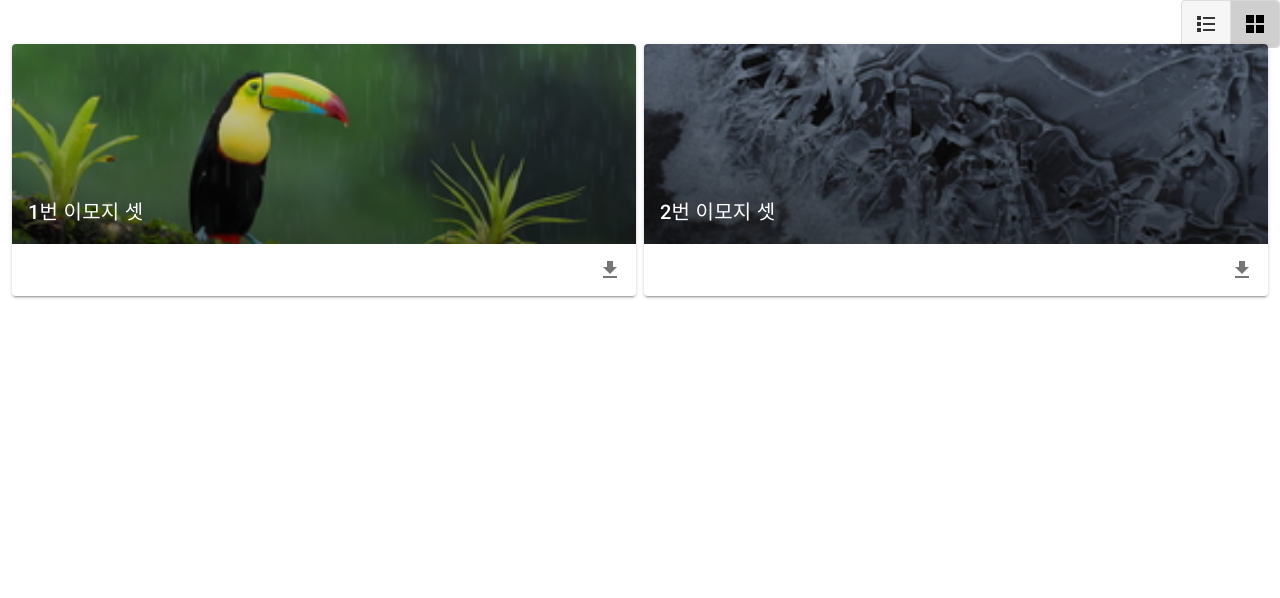
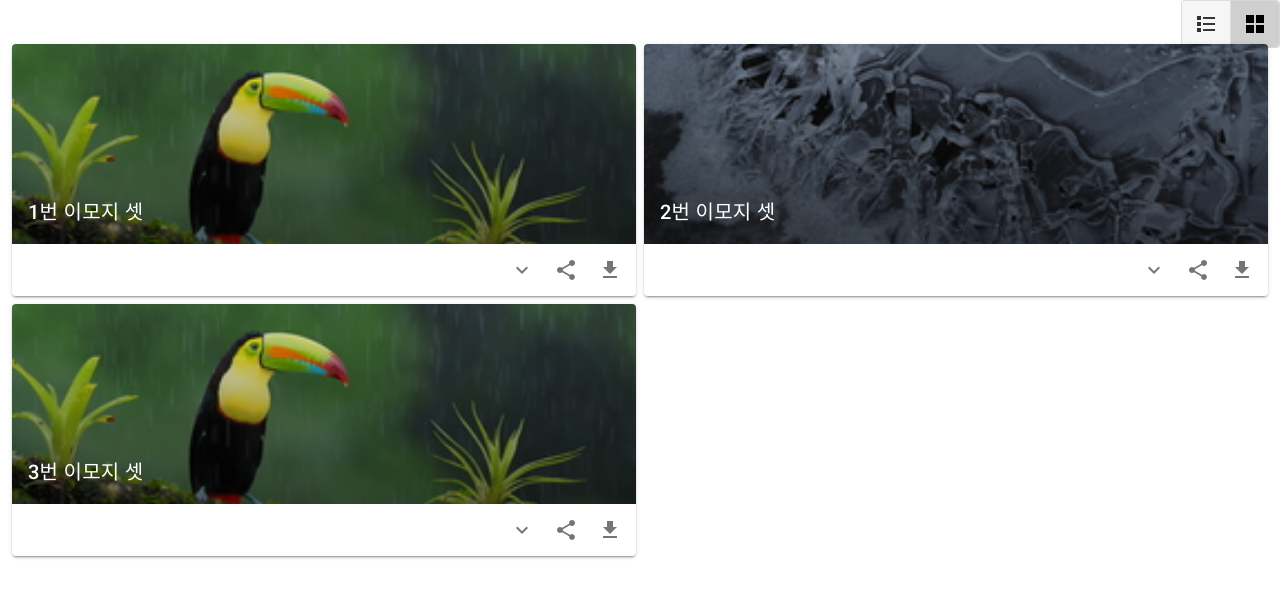
Before and after one commit to jjhihi/emoji-share, a Vue app: page / in a window 1280 px wide. Shown: the top 598 px of the page. Built offline with nearby package versions, Linux system fonts and the light colour scheme.

Commit message:
change sample data

```diff
--- a/public/sample_data/list.json
+++ b/public/sample_data/list.json
@@ -7,5 +7,10 @@
         "thumbnail-iamge": "thumb-2.jpg",
         "description": "2번 이모지 셋",
         "emoji-file": "thumb-2.jpg.zip"
+    },
+    {
+        "thumbnail-iamge": "thumb-3.jpg",
+        "description": "3번 이모지 셋",
+        "emoji-file": "thumb-3.jpg.zip"
     }
 ]
--- a/src/components/EmojiList.vue
+++ b/src/components/EmojiList.vue
@@ -21,19 +21,33 @@
               :src="baseUrl+card['thumbnail-iamge']"
               class="white--text align-end"
               gradient="to bottom, rgba(0,0,0,.1), rgba(0,0,0,.5)"
-              height="200px"
-            >
+              height="200px" >
               <v-card-title v-text="card.description"></v-card-title>
             </v-img>
 
             <v-card-actions>
               <v-spacer></v-spacer>
 
+              <v-btn icon @click="showExpand(index)" >
+                 <v-icon>{{ show[index] ? 'mdi-chevron-up' : 'mdi-chevron-down' }}</v-icon>
+              </v-btn>
+              <v-btn icon @click="callAppShare(index)">
+                <v-icon>mdi-share-variant</v-icon>
+              </v-btn>
               <v-btn icon @click="downloadEmoji(card['emoji-file'])">
                 <v-icon>mdi-download</v-icon>
               </v-btn>
+            </v-card-actions>
 
-            </v-card-actions>
+            <v-expand-transition>
+               <div v-show="show[index]">
+                  <v-divider></v-divider>
+
+                  <v-card-text>
+                emoji 다른 사진을 여기에 보여주자.
+                  </v-card-text>
+               </div>
+            </v-expand-transition>
           </v-card>
         </v-col>
       </v-row>
@@ -52,10 +66,15 @@
 
           <v-list-item-content>
             <v-list-item-title v-html="card.description"></v-list-item-title>
-            <v-list-item-subtitle v-html="card.description"></v-list-item-subtitle>
+            <v-list-item-subtitle>
+                emoji 다른 사진을 여기에 보여주자.
+            </v-list-item-subtitle>
           </v-list-item-content>
 
           <v-list-item-action>
+              <v-btn icon @click="callAppShare(index)">
+                <v-icon>mdi-share-variant</v-icon>
+              </v-btn>
             <v-btn icon @click="downloadEmoji(card['emoji-file'])">
               <v-icon color="grey lighten-1">mdi-download</v-icon>
             </v-btn>
@@ -72,13 +91,25 @@
     name: 'EmojiList',
     data: () => ({
       cards: [],
+      show: [],
       listType: undefined,
       //baseUrl: "https://raw.githubusercontent.com/jjhihi/emoji-share/main/public/sample_data/",
       baseUrl: "/sample_data/",
     }),
     methods: {
+      callAppShare( index ) {
+        console.log(index, this.cards[index]);
+        //window.Android.doShare( arg1, arg2, arg3 );
+      },
       changeListType(key) {
         this.listType = key;
+      },
+      showExpand(index) {
+        if(this.show[index]){
+           this.show = new Array(this.show.length).fill(false);
+        }else{
+           this.show = new Array(this.show.length).fill(false).fill(true, index, index+1);
+        }
       },
       downloadEmoji(path) {
         let url = this.baseUrl + path;
@@ -101,8 +132,9 @@
        let self = this;
        //this.$http.get("https://raw.githubusercontent.com/jjhihi/emoji-share/main/public/sample_data/list.json").then(function(response) {
        this.$http.get("/sample_data/list.json").then(function(response) {
-         self.cards= response.data;}
-         ).catch(function(error) {
+         self.cards= response.data;
+         self.show = new Array(response.data.length).fill(false);
+         }).catch(function(error) {
            alert(error);
          });
     },
@@ -111,6 +143,7 @@
        self.listType = "grid";
     },
     updated() {
+console.log("updated", this.show);
     }
   }
 </script>
```
Also changed, not shown: public/sample_data/thumb-3.jpg (added), 1 other file (tests, documents, lock files or other folders).
